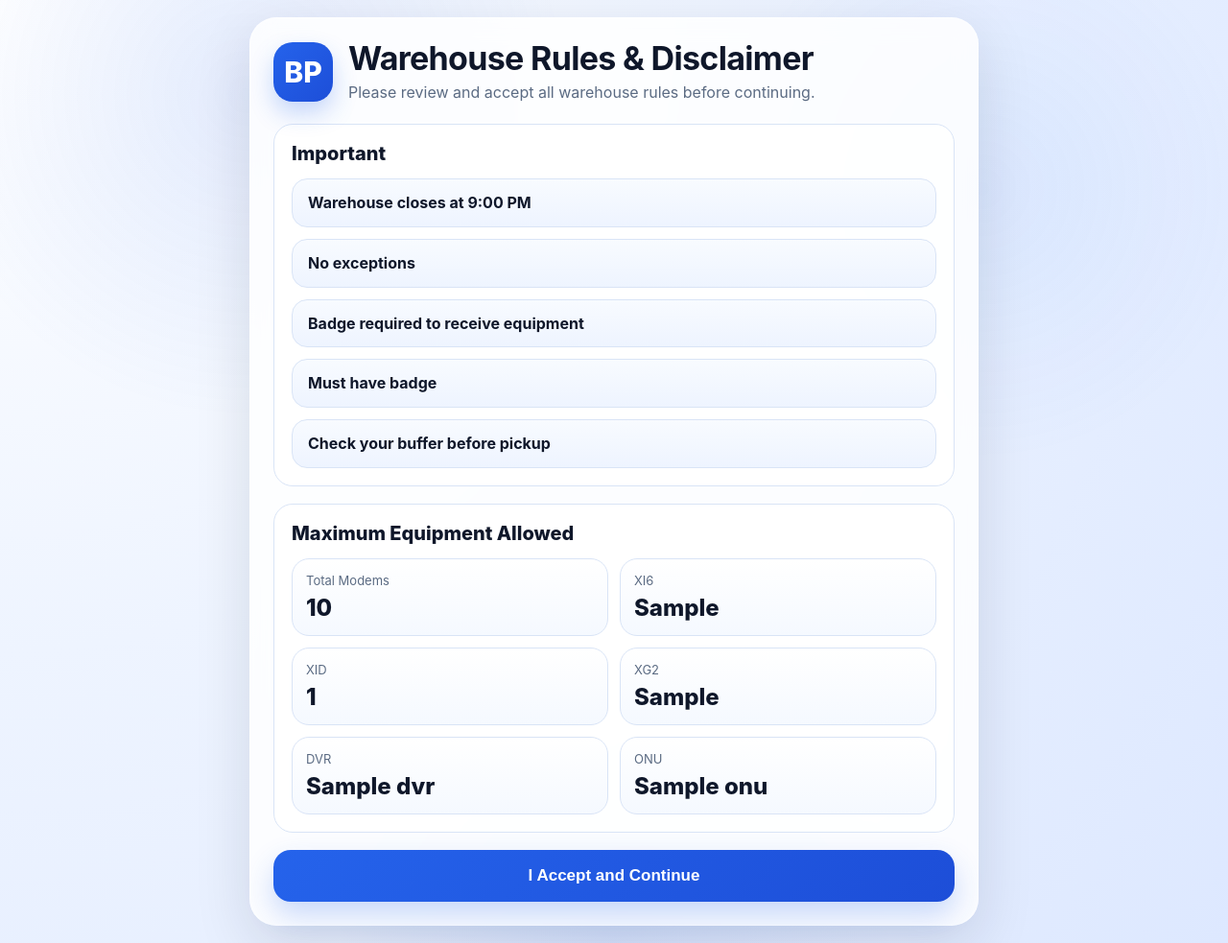
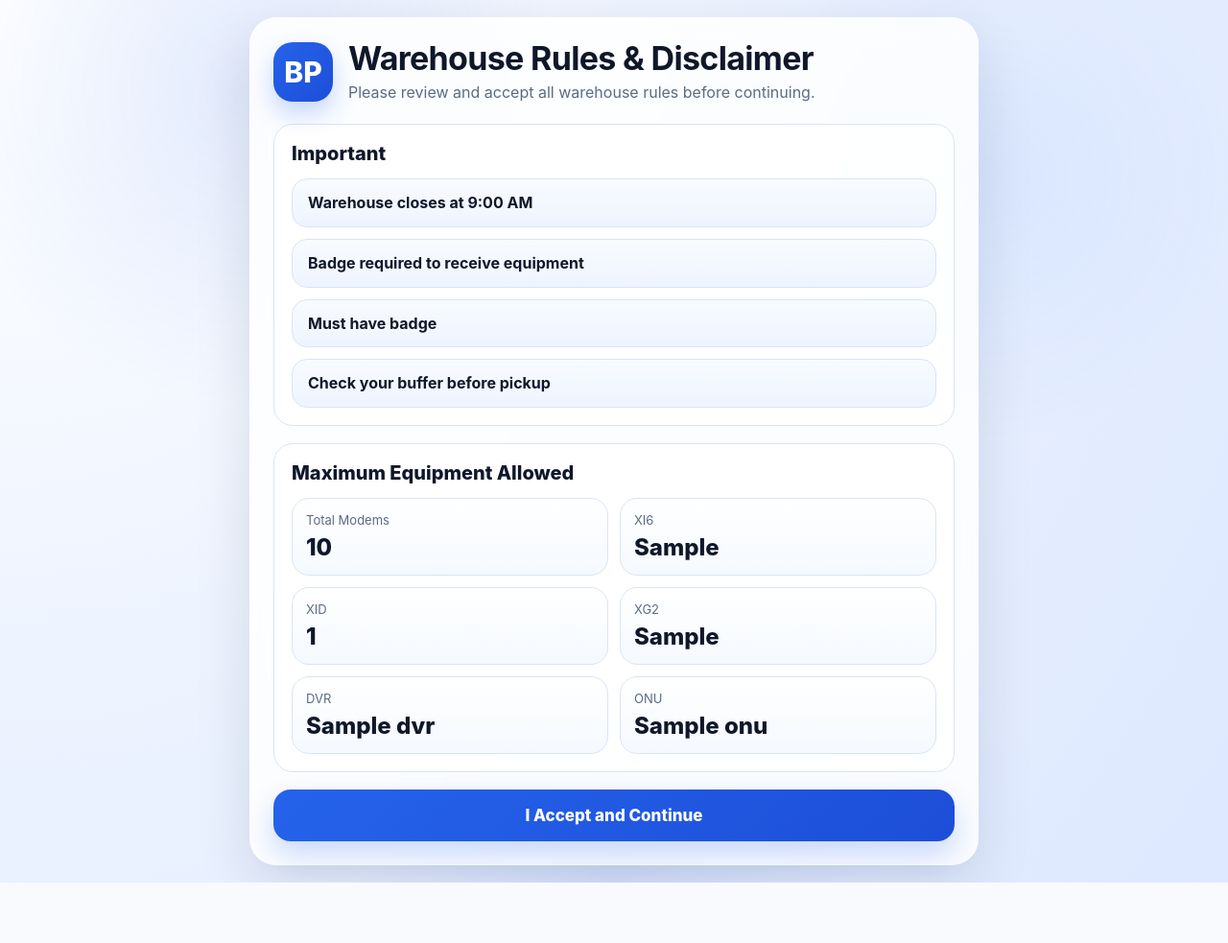
Before and after one commit to Godson2612/warehouse-mini-app, a Python web app: template template/disclaimer.html in a window 1280 px wide. Shown: the whole page at 96% size. After the commit the page ends 920 px from the top, so only its background shows below. Run offline with Jinja, Linux system fonts and the light colour scheme; the template is opened without the code that fills it: most values are stand-ins (such as "Sample title", 1, 10 or a date in 2020); some libraries are stand-ins or nearby versions.

Commit message:
Update warehouse closing time and form submission method

```diff
--- a/template/disclaimer.html
+++ b/template/disclaimer.html
@@ -2,10 +2,7 @@
 <html lang="en">
 <head>
   <meta charset="UTF-8">
-  <meta
-    name="viewport"
-    content="width=device-width, initial-scale=1.0, maximum-scale=1.0, user-scalable=no, viewport-fit=cover"
-  >
+  <meta name="viewport" content="width=device-width, initial-scale=1.0, maximum-scale=1.0, user-scalable=no, viewport-fit=cover">
   <title>Warehouse Request</title>
   <link rel="stylesheet" href="{{ url_for('static', filename='style.css') }}">
   <script src="https://telegram.org/js/telegram-web-app.js"></script>
@@ -26,8 +23,7 @@
       <div class="section-card">
         <div class="section-title">Important</div>
         <div class="rules-grid">
-          <div class="rule-pill">Warehouse closes at 9:00 PM</div>
-          <div class="rule-pill">No exceptions</div>
+          <div class="rule-pill">Warehouse closes at 9:00 AM</div>
           <div class="rule-pill">Badge required to receive equipment</div>
           <div class="rule-pill">Must have badge</div>
           <div class="rule-pill">Check your buffer before pickup</div>
@@ -46,9 +42,7 @@
         </div>
       </div>
 
-      <form method="post" action="{{ url_for('accept') }}">
-        <button type="submit" class="primary-btn">I Accept and Continue</button>
-      </form>
+      <a href="{{ url_for('request_form', accepted='1') }}" class="primary-btn link-btn">I Accept and Continue</a>
     </div>
   </div>
 
@@ -59,9 +53,7 @@
       tg.expand();
       try { tg.setHeaderColor("#0f172a"); } catch (e) {}
       try { tg.setBackgroundColor("#eef4ff"); } catch (e) {}
-      if (tg.disableVerticalSwipes) {
-        tg.disableVerticalSwipes();
-      }
+      if (tg.disableVerticalSwipes) tg.disableVerticalSwipes();
     }
   </script>
 </body>
```
